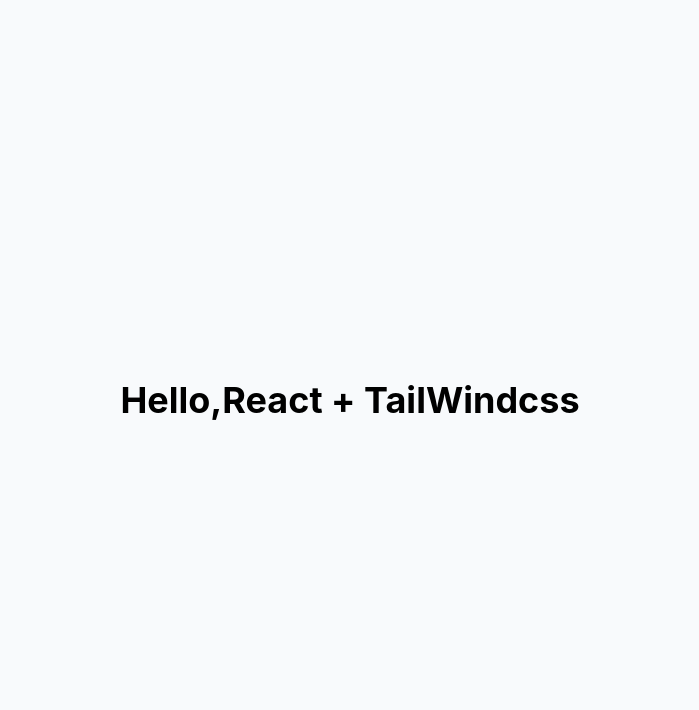
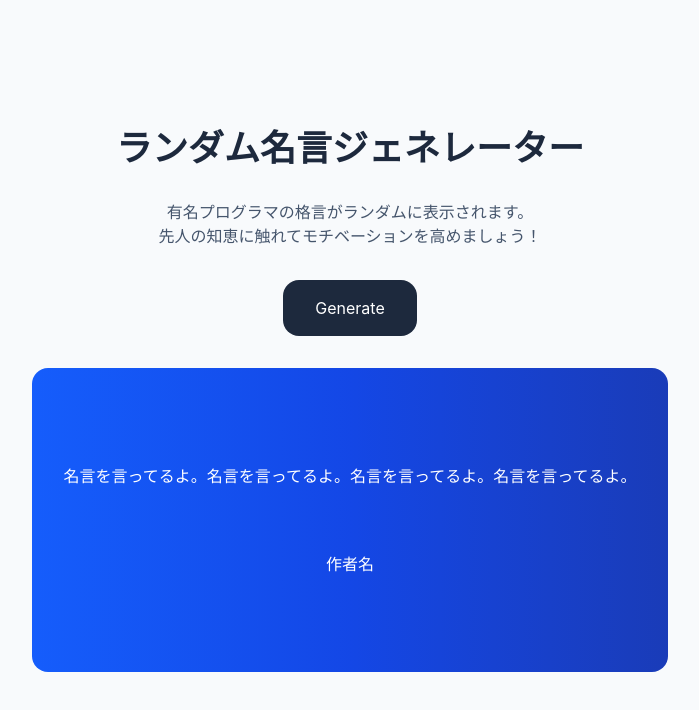
Before and after one commit to kouta-wolf/random-word-generator, a React (Vite) app: page / in a window 1280 px wide. Shown: the top 710 px of the page, without its empty margins (290-989 px from the left). Built offline with nearby package versions, Linux system fonts and the light colour scheme.

Commit message:
feat: トップ画面を仮作成

```diff
--- a/src/App.tsx
+++ b/src/App.tsx
@@ -1,7 +1,27 @@
-export default function App () {
+export default function App() {
   return (
-    <div className="bg-slate-50 min-h-screen flex items-center justify-center font-bold text-4xl">
-      <p>Hello,React + TailWindcss</p>
+    <div className="bg-slate-50 min-h-screen flex flex-col items-center justify-center">
+      <div>
+        <h1 className="font-bold text-4xl text-slate-800 mb-8">
+          ランダム名言ジェネレーター
+        </h1>
+        <p className="text-md text-slate-600 text-center">
+          有名プログラマの格言がランダムに表示されます。
+          <br />
+          先人の知恵に触れてモチベーションを高めましょう！
+        </p>
+      </div>
+      <div className="px-8 py-4 bg-slate-800 text-white rounded-2xl mt-8 cursor-pointer hover:bg-slate-700">
+        Generate
+      </div>
+      <div className="bg-linear-90 from-blue-600 via-blue-700 to-blue-800 text-white rounded-2xl mt-8 py-24 px-8 flex flex-col items-center justify-center gap-16">
+        <div className="quotes">
+          <p>名言を言ってるよ。名言を言ってるよ。名言を言ってるよ。名言を言ってるよ。</p>
+        </div>
+        <div className="author">
+          <p>作者名</p>
+        </div>
+      </div>
     </div>
   );
 }
```
